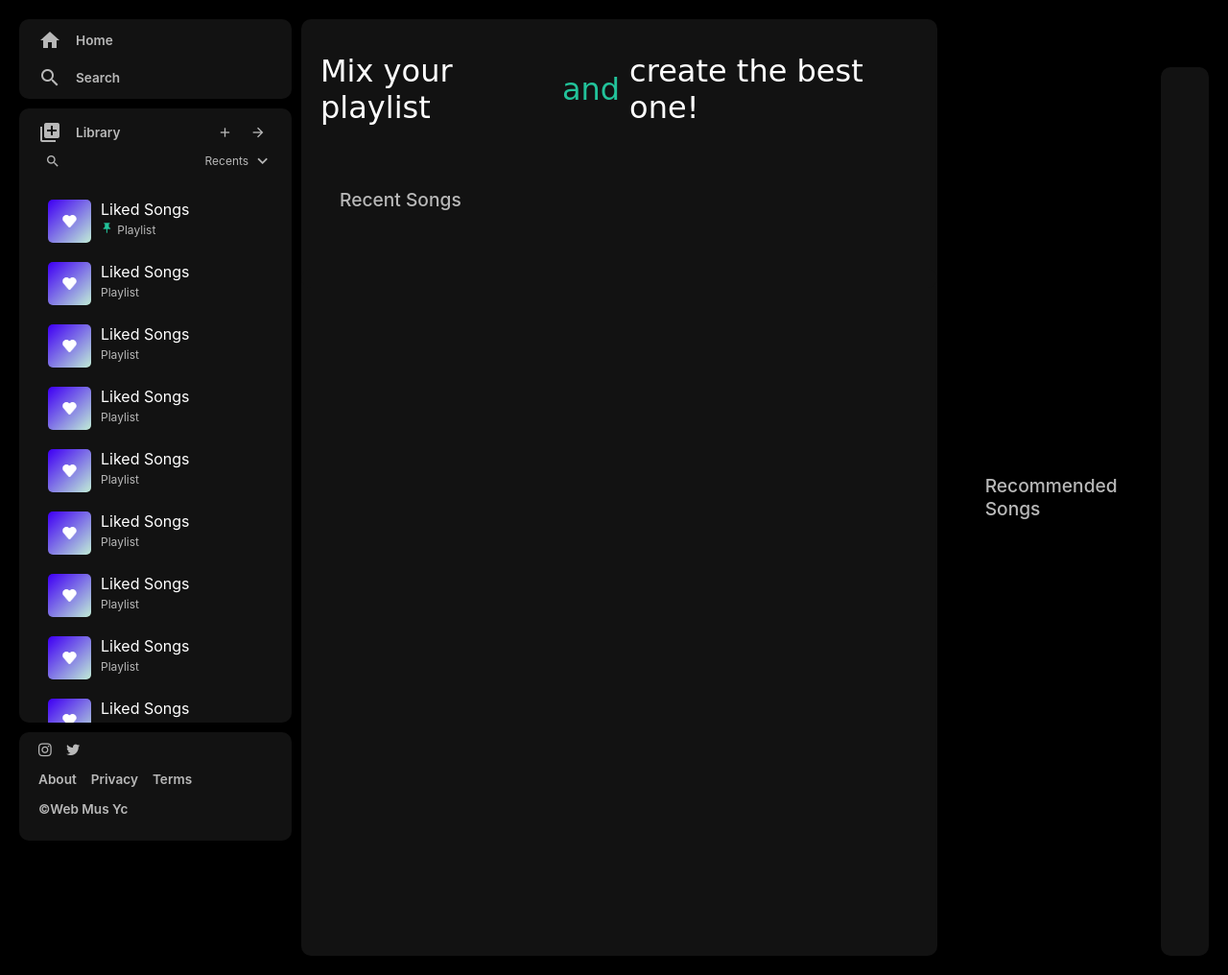
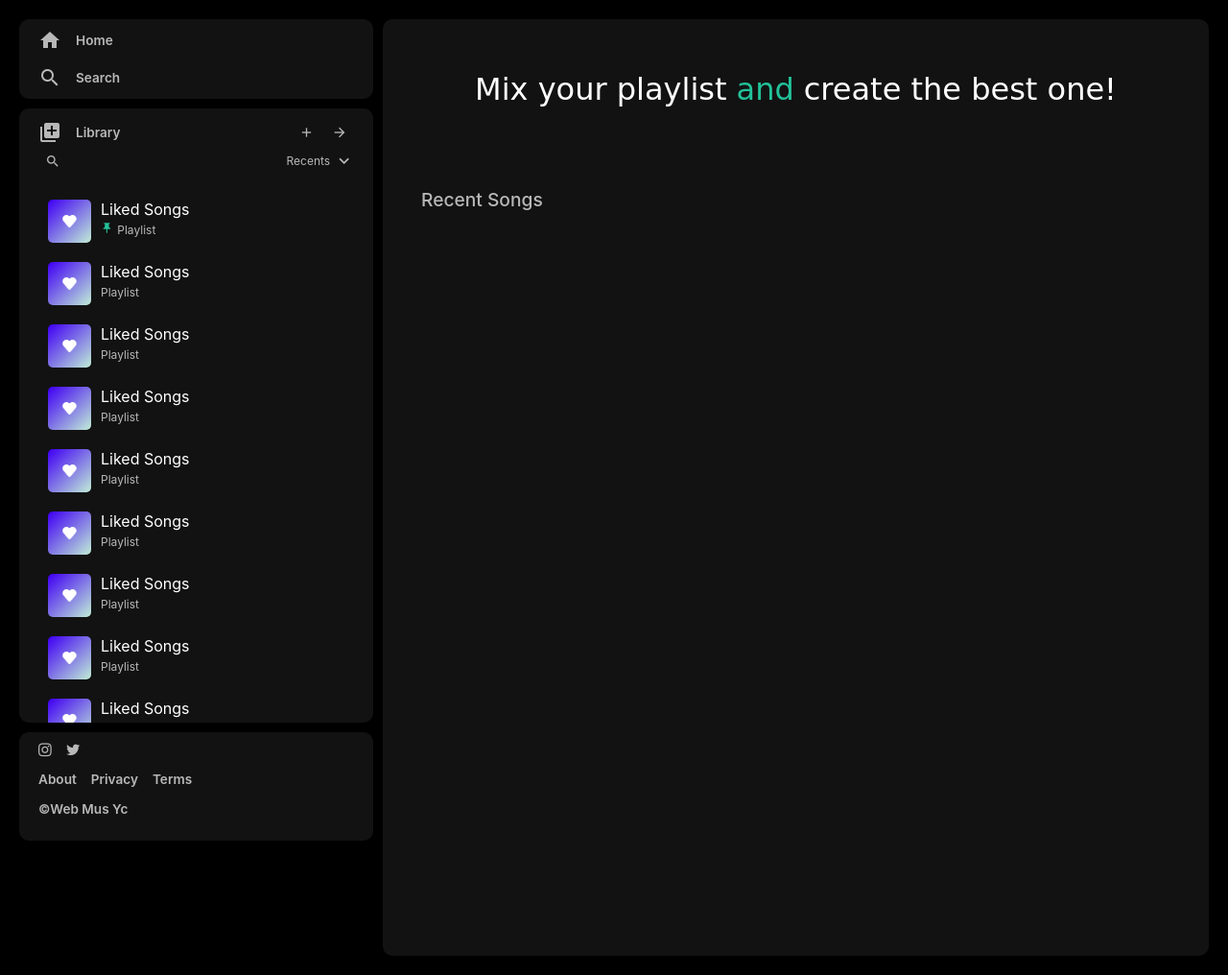
Before and after one commit to EtienneLm/Ydiscover-Web-Music, a Flask app: template templates/home.html in a window 1280 px wide. Shown: the part 136-1152 px from the top of the page at 96% size. Run offline with Flask 3, Linux system fonts and the light colour scheme; the template is opened without the code that fills it, so the values that code supplies are empty.

Commit message:
Merge branch 'front' of https://github.com/EtienneLm/Ydiscover-Web-Music into front

```diff
--- a/templates/home.html
+++ b/templates/home.html
@@ -188,10 +188,6 @@
                     <iframe class="spotify" src="{{track}}" frameBorder="0" allowfullscreen="" allow="autoplay; clipboard-write; encrypted-media; fullscreen; picture-in-picture" loading= "lazy"></iframe>
                 </div>
                 {% endfor %}
-            </div>
-        </div>
-        <h3 class="Trend-title">Recommended Songs</h3>
-            <div class="playlist-trend">
                 {% for track in embeds2 %}
                 <div class="trend-1">
                     <iframe class="spotify" src="{{track}}" frameBorder="0" allowfullscreen="" allow="autoplay; clipboard-write; encrypted-media; fullscreen; picture-in-picture" loading= "lazy"></iframe>
```
